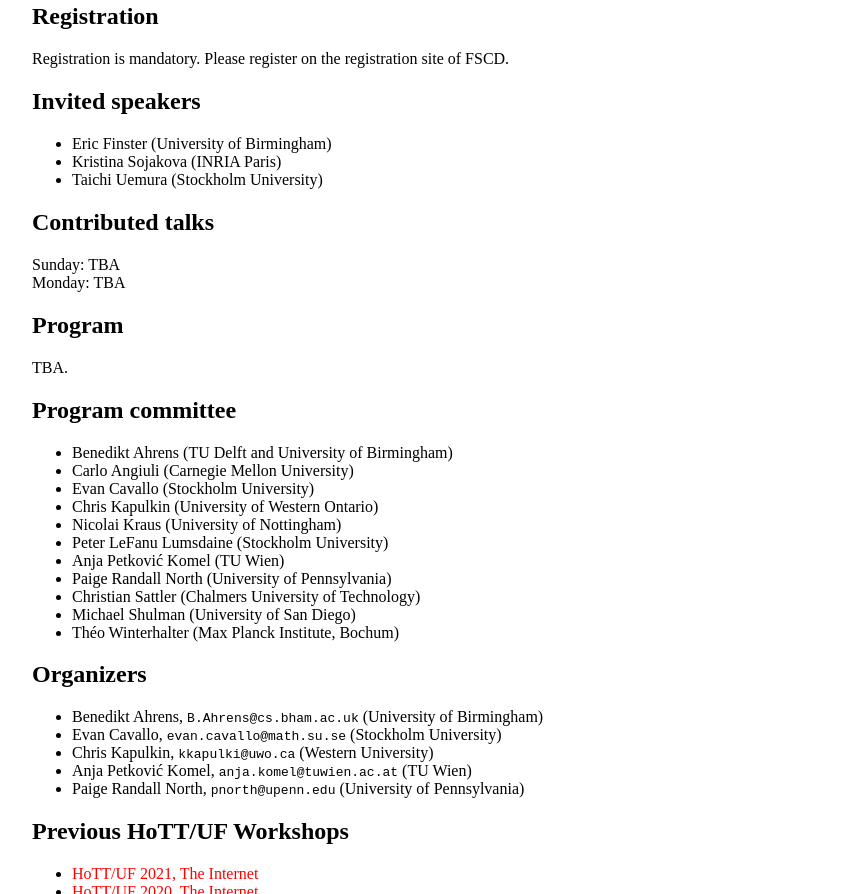
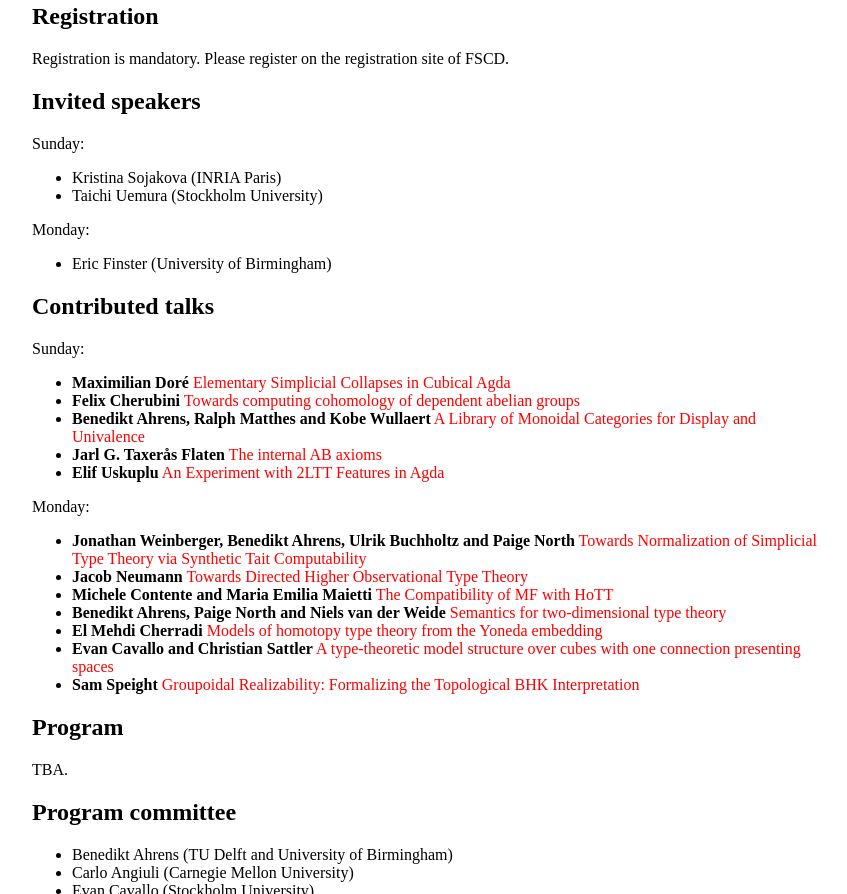
Before and after one commit to HoTT-UF/HoTT-UF.github.io, a plain HTML site: page 2022/index.html in a window 1280 px wide. Shown: the part 617-1511 px from the top of the page, without its empty margins (208-1055 px from the left). Drawn offline with Linux system fonts and the light colour scheme.

Commit message:
add abstracts

```diff
--- a/2022/index.html
+++ b/2022/index.html
@@ -74,16 +74,61 @@
 
     <h2>Invited speakers</h2>
 
+Sunday:
     <ul>
-      <li>Eric Finster (University of Birmingham)</li>
       <li>Kristina Sojakova (INRIA Paris)</li>
       <li>Taichi Uemura (Stockholm University)</li>
     </ul>
 
+Monday:
+    <ul>
+      <li>Eric Finster (University of Birmingham)</li>
+    </ul>
+
     <h2>Contributed talks</h2>
 
-Sunday: TBA <br/>
-Monday: TBA
+Sunday:
+    <ul>
+      <li><b>Maximilian Doré</b>
+        <a href="HoTTUF_2022_paper_9.pdf">Elementary Simplicial Collapses in Cubical Agda</a>
+      </li>
+      <li><b>Felix Cherubini</b>
+        <a href="HoTTUF_2022_paper_10.pdf">Towards computing cohomology of dependent abelian groups</a>
+      </li>
+      <li><b>Benedikt Ahrens, Ralph Matthes and Kobe Wullaert</b>
+        <a href="HoTTUF_2022_paper_13.pdf">A Library of Monoidal Categories for Display and Univalence</a>
+      </li>
+      <li><b>Jarl G. Taxerås Flaten</b>
+        <a href="HoTTUF_2022_paper_3.pdf">The internal AB axioms</a>
+      </li>
+      <li><b>Elif Uskuplu</b>
+        <a href="HoTTUF_2022_paper_12.pdf">An Experiment with 2LTT Features in Agda</a>
+      </li>
+    </ul>
+Monday:
+    <ul>
+      <li><b>Jonathan Weinberger, Benedikt Ahrens, Ulrik Buchholtz and Paige North</b>
+        <a href="HoTTUF_2022_paper_6.pdf">Towards Normalization of Simplicial Type Theory via Synthetic Tait Computability</a>
+      </li>
+      <li><b>Jacob Neumann</b>
+        <a href="HoTTUF_2022_paper_11.pdf">Towards Directed Higher Observational Type Theory</a>
+      </li>
+      <li><b>Michele Contente and Maria Emilia Maietti</b>
+        <a href="HoTTUF_2022_paper_5.pdf">The Compatibility of MF with HoTT</a>
+      </li>
+      <li><b>Benedikt Ahrens, Paige North and Niels van der Weide</b>
+        <a href="HoTTUF_2022_paper_1.pdf">Semantics for two-dimensional type theory</a>
+      </li>
+      <li><b>El Mehdi Cherradi</b>
+        <a href="HoTTUF_2022_paper_4.pdf">Models of homotopy type theory from the Yoneda embedding</a>
+      </li>
+      <li><b>Evan Cavallo and Christian Sattler</b>
+        <a href="HoTTUF_2022_paper_8.pdf">A type-theoretic model structure over cubes with one connection presenting spaces</a>
+      </li>
+      <li><b>Sam Speight</b>
+        <a href="HoTTUF_2022_paper_14.pdf">Groupoidal Realizability: Formalizing the Topological BHK Interpretation</a>
+      </li>
+    </ul>
 
     <h2>Program</h2>
  <p> TBA.
```
Also changed, not shown: 12 other files.
